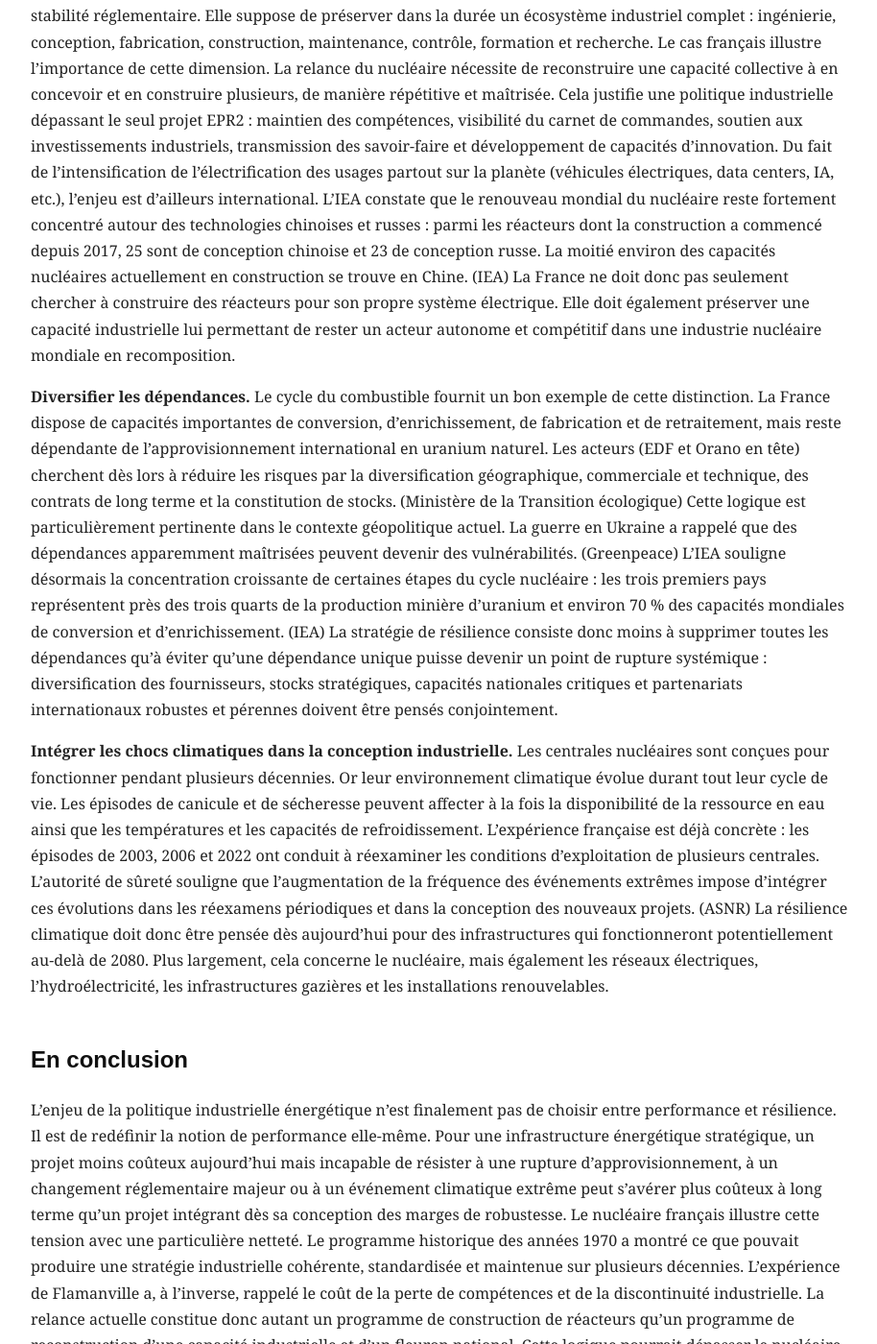
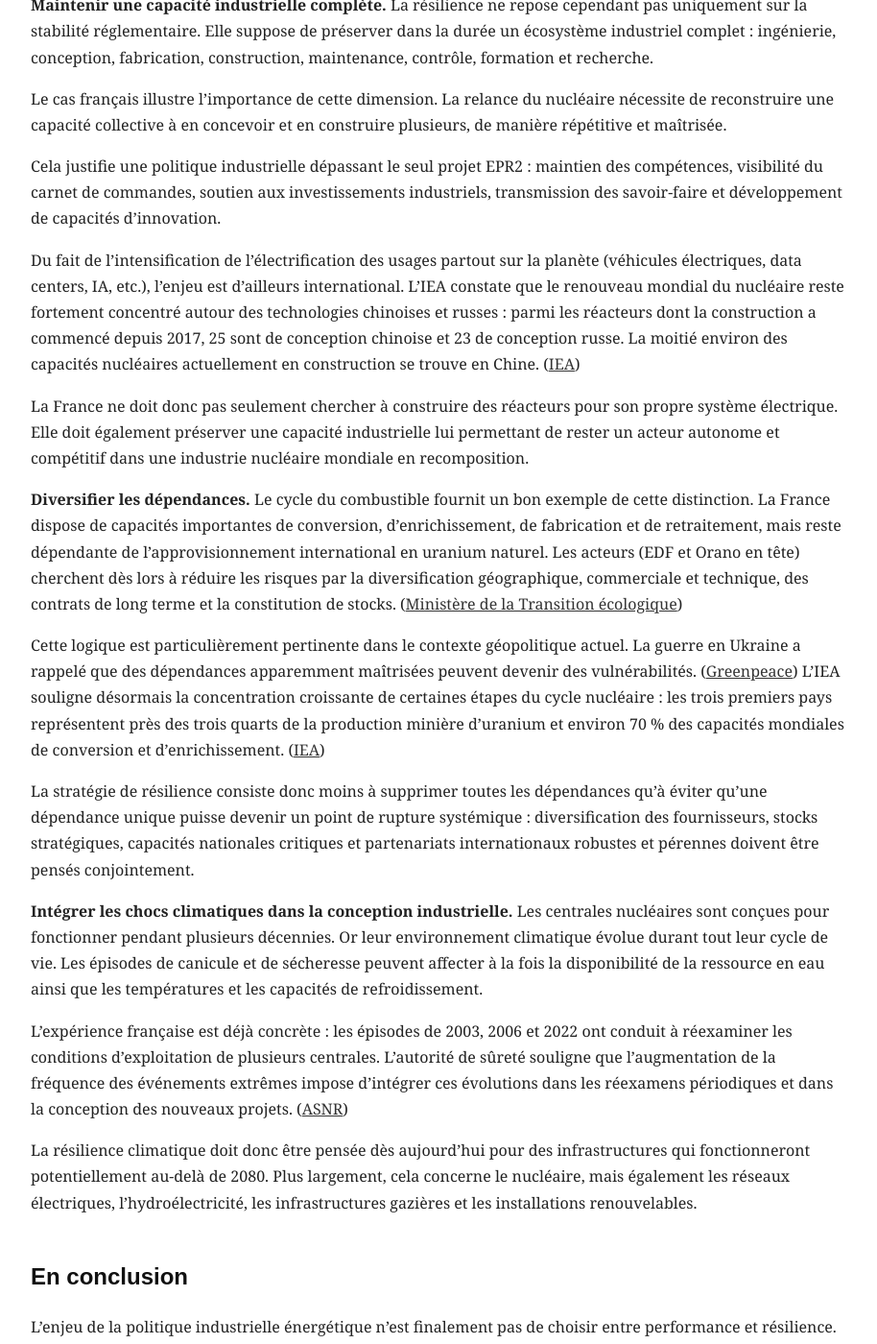
Before and after one commit to TheloniousHache/thelonious-hache.github.io, a Jekyll site: the page built from _posts/2026-08-16-note1.md, in a window 1280 px wide and 1400 px high, scrolled down 3063 px. Shown: the whole window at 96% size, without its empty margins (182-1096 px from the left). Built offline with Jekyll 4.4.1, drawn with Linux system fonts in a browser that asks for light colours; part of the change alters nothing that is shown; some of the changed text lies outside the part shown.

Commit message:
Update 2026-08-16-note1.md

```diff
--- a/_posts/2026-08-16-note1.md
+++ b/_posts/2026-08-16-note1.md
@@ -19,6 +19,7 @@ L’histoire du nucléaire civil français peut être schématiquement divisée
 **1945–1970 : construire une filière nationale.** La création du CEA en 1945 marque le début de l’organisation institutionnelle de la filière nucléaire française. Les premiers réacteurs de puissance français reposent sur la technologie UNGG (Uranium Naturel Graphite Gaz), avant que la France ne s’oriente progressivement vers les réacteurs à eau pressurisée, plus compétitifs et mieux adaptés à la montée en puissance recherchée. ([vie-publique.fr](https://www.vie-publique.fr/files/rapport/pdf/004001472.pdf))
 
 **1970–1990 : le programme électronucléaire.** Le premier choc pétrolier de 1973 accélère considérablement la politique nucléaire. En mars 1974, le gouvernement de Pierre Messmer lance un programme de construction de seize tranches de 900 MW ; l’effort se poursuit ensuite à une échelle sans précédent. La standardisation des réacteurs permet à la France de constituer en moins de deux décennies l’un des plus importants parcs nucléaires au monde. ([vie-publique.fr](https://www.vie-publique.fr/files/rapport/pdf/004001472.pdf))
+
 Cette période constitue un exemple remarquable de politique industrielle de long terme : choix technologique relativement standardisé, planification, financement public et mobilisation coordonnée d’un écosystème industriel autour d’EDF, du CEA, de Framatome et autres grands équipementiers.
 
 **1990–2011 : maturité, diversification et montée des contraintes.** La fin progressive de la première génération de réacteurs, l’arrêt de Superphénix en 1997, le développement de la recherche sur le cycle du combustible et les déchets ainsi que la conception de l’EPR illustrent une nouvelle phase. La question de l’aval du cycle s’inscrit elle-même dans un horizon temporel exceptionnel : les recherches sur le stockage géologique profond commencent avec la loi Bataille de 1991 et sont progressivement encadrées par les lois de 2006 et 2016 qui structurent notamment le projet Cigéo. ([Andra](https://www.andra.fr/sites/default/files/2017-12/568c.pdf))
@@ -46,23 +47,35 @@ Cette distinction est essentielle pour le programme EPR2. La Cour des comptes so
 Il est donc essentiel de dissocier ces enjeux des calendriers électoraux politiques.
 
 **Maintenir une capacité industrielle complète.** La résilience ne repose cependant pas uniquement sur la stabilité réglementaire. Elle suppose de préserver dans la durée un écosystème industriel complet : ingénierie, conception, fabrication, construction, maintenance, contrôle, formation et recherche.
+
 Le cas français illustre l’importance de cette dimension. La relance du nucléaire nécessite de reconstruire une capacité collective à en concevoir et en construire plusieurs, de manière répétitive et maîtrisée.
+
 Cela justifie une politique industrielle dépassant le seul projet EPR2 : maintien des compétences, visibilité du carnet de commandes, soutien aux investissements industriels, transmission des savoir-faire et développement de capacités d’innovation.
-Du fait de l’intensification de l’électrification des usages partout sur la planète (véhicules électriques, data centers, IA, etc.), l’enjeu est d’ailleurs international. L’IEA constate que le renouveau mondial du nucléaire reste fortement concentré autour des technologies chinoises et russes : parmi les réacteurs dont la construction a commencé depuis 2017, 25 sont de conception chinoise et 23 de conception russe. La moitié environ des capacités nucléaires actuellement en construction se trouve en Chine. (IEA)
+
+Du fait de l’intensification de l’électrification des usages partout sur la planète (véhicules électriques, data centers, IA, etc.), l’enjeu est d’ailleurs international. L’IEA constate que le renouveau mondial du nucléaire reste fortement concentré autour des technologies chinoises et russes : parmi les réacteurs dont la construction a commencé depuis 2017, 25 sont de conception chinoise et 23 de conception russe. La moitié environ des capacités nucléaires actuellement en construction se trouve en Chine. ([IEA](https://www.iea.org/reports/the-path-to-a-new-era-for-nuclear-energy/executive-summary))
+
 La France ne doit donc pas seulement chercher à construire des réacteurs pour son propre système électrique. Elle doit également préserver une capacité industrielle lui permettant de rester un acteur autonome et compétitif dans une industrie nucléaire mondiale en recomposition.
 
-**Diversifier les dépendances.** Le cycle du combustible fournit un bon exemple de cette distinction. La France dispose de capacités importantes de conversion, d’enrichissement, de fabrication et de retraitement, mais reste dépendante de l’approvisionnement international en uranium naturel. Les acteurs (EDF et Orano en tête) cherchent dès lors à réduire les risques par la diversification géographique, commerciale et technique, des contrats de long terme et la constitution de stocks. (Ministère de la Transition écologique)
-Cette logique est particulièrement pertinente dans le contexte géopolitique actuel. La guerre en Ukraine a rappelé que des dépendances apparemment maîtrisées peuvent devenir des vulnérabilités. (Greenpeace) L’IEA souligne désormais la concentration croissante de certaines étapes du cycle nucléaire : les trois premiers pays représentent près des trois quarts de la production minière d’uranium et environ 70 % des capacités mondiales de conversion et d’enrichissement. (IEA)
+**Diversifier les dépendances.** Le cycle du combustible fournit un bon exemple de cette distinction. La France dispose de capacités importantes de conversion, d’enrichissement, de fabrication et de retraitement, mais reste dépendante de l’approvisionnement international en uranium naturel. Les acteurs (EDF et Orano en tête) cherchent dès lors à réduire les risques par la diversification géographique, commerciale et technique, des contrats de long terme et la constitution de stocks. ([Ministère de la Transition écologique](https://www.ecologie.gouv.fr/politiques-publiques/approvisionnement-uranium-cycle-du-combustible-nucleaire))
+
+Cette logique est particulièrement pertinente dans le contexte géopolitique actuel. La guerre en Ukraine a rappelé que des dépendances apparemment maîtrisées peuvent devenir des vulnérabilités. ([Greenpeace](https://www.greenpeace.fr/nucleaire-une-dependance-russe/)) L’IEA souligne désormais la concentration croissante de certaines étapes du cycle nucléaire : les trois premiers pays représentent près des trois quarts de la production minière d’uranium et environ 70 % des capacités mondiales de conversion et d’enrichissement. ([IEA](https://www.iea.org/reports/global-critical-minerals-outlook-2026/executive-summary))
+
 La stratégie de résilience consiste donc moins à supprimer toutes les dépendances qu’à éviter qu’une dépendance unique puisse devenir un point de rupture systémique : diversification des fournisseurs, stocks stratégiques, capacités nationales critiques et partenariats internationaux robustes et pérennes doivent être pensés conjointement.
 
 **Intégrer les chocs climatiques dans la conception industrielle.** Les centrales nucléaires sont conçues pour fonctionner pendant plusieurs décennies. Or leur environnement climatique évolue durant tout leur cycle de vie. Les épisodes de canicule et de sécheresse peuvent affecter à la fois la disponibilité de la ressource en eau ainsi que les températures et les capacités de refroidissement.
-L’expérience française est déjà concrète : les épisodes de 2003, 2006 et 2022 ont conduit à réexaminer les conditions d’exploitation de plusieurs centrales. L’autorité de sûreté souligne que l’augmentation de la fréquence des événements extrêmes impose d’intégrer ces évolutions dans les réexamens périodiques et dans la conception des nouveaux projets. (ASNR)
+
+L’expérience française est déjà concrète : les épisodes de 2003, 2006 et 2022 ont conduit à réexaminer les conditions d’exploitation de plusieurs centrales. L’autorité de sûreté souligne que l’augmentation de la fréquence des événements extrêmes impose d’intégrer ces évolutions dans les réexamens périodiques et dans la conception des nouveaux projets. ([ASNR](https://recherche-expertise.asnr.fr/savoir-comprendre/surete/effets-canicule-sur-surete-centrales-nucleaires))
+
 La résilience climatique doit donc être pensée dès aujourd’hui pour des infrastructures qui fonctionneront potentiellement au-delà de 2080. Plus largement, cela concerne le nucléaire, mais également les réseaux électriques, l’hydroélectricité, les infrastructures gazières et les installations renouvelables.
 
 ## En conclusion
 
 L’enjeu de la politique industrielle énergétique n’est finalement pas de choisir entre performance et résilience. Il est de redéfinir la notion de performance elle-même.
+
 Pour une infrastructure énergétique stratégique, un projet moins coûteux aujourd’hui mais incapable de résister à une rupture d’approvisionnement, à un changement réglementaire majeur ou à un événement climatique extrême peut s’avérer plus coûteux à long terme qu’un projet intégrant dès sa conception des marges de robustesse.
+
 Le nucléaire français illustre cette tension avec une particulière netteté. Le programme historique des années 1970 a montré ce que pouvait produire une stratégie industrielle cohérente, standardisée et maintenue sur plusieurs décennies. L’expérience de Flamanville a, à l’inverse, rappelé le coût de la perte de compétences et de la discontinuité industrielle. La relance actuelle constitue donc autant un programme de construction de réacteurs qu’un programme de reconstruction d’une capacité industrielle et d’un fleuron national.
+
 Cette logique pourrait dépasser le nucléaire. Face à des risques géopolitiques, climatiques et technologiques qui se renforcent mutuellement, les politiques énergétiques devront probablement accorder davantage de poids à la diversification, aux capacités de réserve, aux compétences nationales et à la continuité des investissements.
+
 Dans les infrastructures énergétiques, la véritable performance ne se mesure peut-être plus seulement à l’efficacité avec laquelle un système fonctionne lorsque tout va bien, mais à sa capacité à continuer de fonctionner lorsque le contexte change.
```
